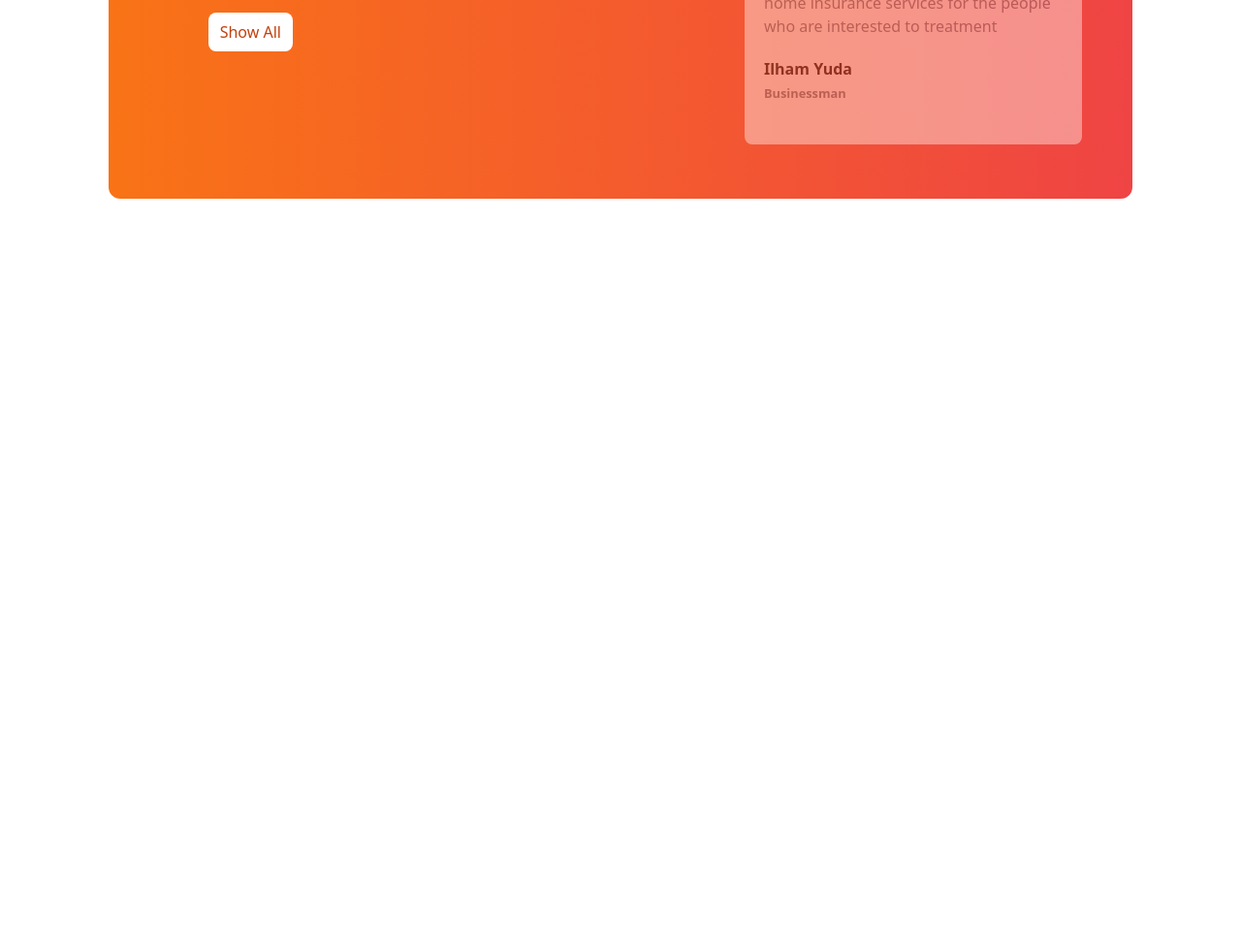
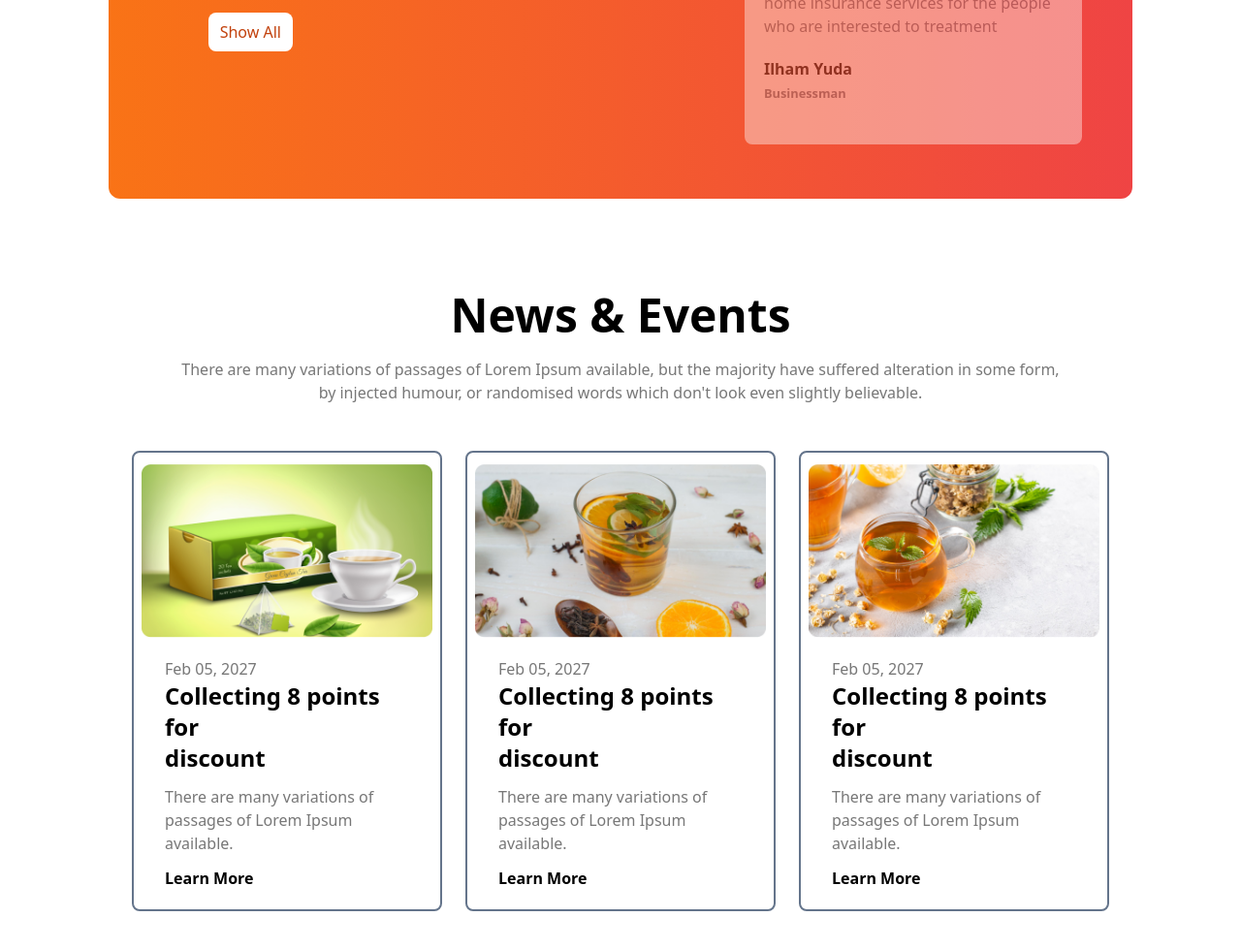
Before and after one commit to roktim21/tea-house, a plain HTML site: page index.html in a window 1280 px wide. Shown: the part 2264-3243 px from the top of the page at 97% size. Before the commit the page ends 2565 px from the top, so only its background shows below. Drawn offline with nearby package versions, Linux system fonts and the light colour scheme.

Commit message:
news & eventes

```diff
--- a/index.html
+++ b/index.html
@@ -222,6 +222,42 @@
           </div>
         </div>
       </section>
+
+      <section class="mb-32">
+        <div>
+            <h1 class="text-5xl font-bold text-center mb-5">News & Events</h1>
+            <p class="text-[#777777] text-center mb-12">There are many variations of passages of Lorem Ipsum available, but the majority have suffered alteration in some form, <br> by injected humour, or randomised words which don't look even slightly believable. </p>
+        </div>
+        <div class="flex flex-col justify-center gap-6 lg:flex-row ">
+            <div class="border-2  w-full lg:w-80 border-slate-500 rounded-lg">
+                <img class="px-2 pt-3 mb-5" src="images/news-1.png" alt="">
+                <div class="px-8">
+                    <p class="text-[#777777]">Feb 05, 2027</p>
+                <h2 class="text-black text-2xl font-bold mb-3">Collecting 8 points for <br> discount</h2>
+                <p class="text-[#777777] mb-3">There are many variations of passages of Lorem Ipsum available.</p>
+                </div>
+                <h3 class="px-8 font-bold mb-5">Learn More</h3>
+            </div>
+            <div class="border-2  w-full lg:w-80 border-slate-500 rounded-lg">
+                <img class="px-2 pt-3 mb-5"  src="images/news-2.png" alt="">
+                <div class="px-8">
+                    <p class="text-[#777777]">Feb 05, 2027</p>
+                <h2 class="text-black text-2xl font-bold mb-3">Collecting 8 points for <br> discount</h2>
+                <p class="text-[#777777] mb-3">There are many variations of passages of Lorem Ipsum available.</p>
+                </div>
+                <h3 class="px-8 font-bold mb-5">Learn More</h3>
+            </div>
+            <div class="border-2  w-full lg:w-80 border-slate-500 rounded-lg">
+                <img class="px-2 pt-3 mb-5"  src="images/news-3.png" alt="">
+                <div class="px-8">
+                    <p class="text-[#777777]">Feb 05, 2027</p>
+                <h2 class="text-black text-2xl font-bold mb-3">Collecting 8 points for <br> discount</h2>
+                <p class="text-[#777777] mb-3">There are many variations of passages of Lorem Ipsum available.</p>
+                </div>
+                <h3 class="px-8 font-bold mb-5">Learn More</h3>
+            </div>
+        </div>
+      </section>
     </main>
     <footer>
 
```
